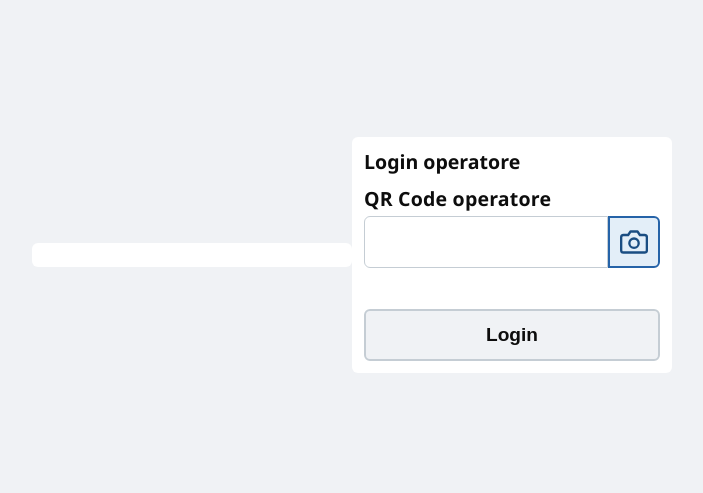
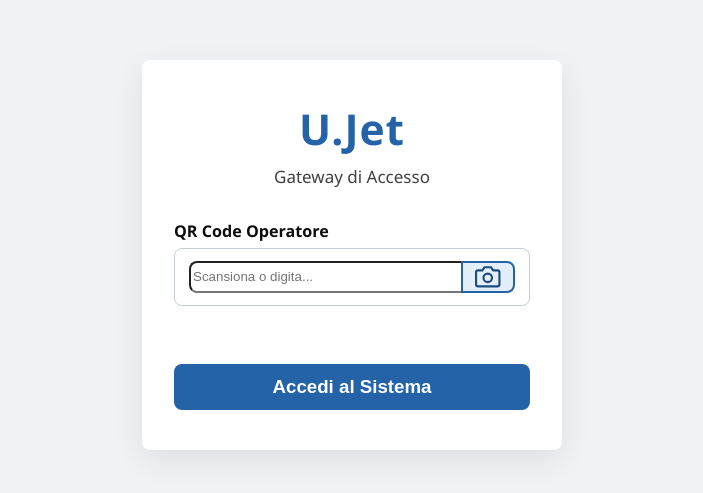
Before and after one commit to depelo/bobine, a website: page index.html in a window 1280 px wide. Shown: the part 145-638 px from the top of the page, without its empty margins (288-991 px from the left). Drawn offline with Linux system fonts and the light colour scheme.

Commit message:
Add new CSS files for styling and update HTML references: Introduce 'bobine.css' and 'index.css' for improved design consistency and layout. Update 'bobine.html' and 'index.html' to link the new stylesheets, enhancing the overall user interface and experience.

```diff
--- /dev/null
+++ b/index.css
@@ -0,0 +1,88 @@
+:root {
+  --primary: #2563a8;
+  --primary-dark: #1a4d82;
+  --bg: #f0f2f5;
+  --bg-content: #fff;
+  --text: #0d0d0d;
+  --text-muted: #404040;
+  --border: #c5cdd4;
+  --danger: #c41e1e;
+  --radius: 8px;
+  --font-family: "Segoe UI", system-ui, Roboto, sans-serif;
+}
+
+* { box-sizing: border-box; }
+html { font-size: 17px; }
+body {
+  margin: 0;
+  min-height: 100dvh;
+  font-family: var(--font-family);
+  color: var(--text);
+  background: var(--bg);
+}
+
+/* --- Layout del Gateway --- */
+.login-wrapper {
+  display: flex;
+  min-height: 100dvh;
+  align-items: center;
+  justify-content: center;
+  padding: 24px;
+}
+
+.login-box {
+  background: var(--bg-content);
+  border-radius: var(--radius);
+  padding: 40px 32px;
+  width: 100%;
+  max-width: 420px;
+  box-shadow: 0 10px 30px rgba(0, 0, 0, 0.08);
+}
+
+.gateway-brand { text-align: center; margin-bottom: 32px; }
+.gateway-brand h1 { color: var(--primary); margin: 0; font-size: 2.5rem; letter-spacing: 1px; }
+.gateway-brand p { color: var(--text-muted); margin: 8px 0 0 0; font-size: 1rem; }
+
+/* --- Form e Controlli --- */
+.login-field { margin-bottom: 16px; }
+.login-field label { display: block; margin-bottom: 6px; font-size: 0.95rem; font-weight: 600; color: var(--text); }
+
+.control {
+  width: 100%;
+  padding: 12px 14px;
+  border: 1px solid var(--border);
+  border-radius: var(--radius);
+  font-size: 1rem;
+  font-family: inherit;
+}
+.control:focus { outline: none; border-color: var(--primary); box-shadow: 0 0 0 3px rgba(37,99,168,0.15); }
+
+.with-icon-btn { display: flex; }
+.with-icon-btn input { border-radius: var(--radius) 0 0 var(--radius); border-right: none; flex: 1; min-width: 0; }
+.icon-btn {
+  display: flex; align-items: center; justify-content: center; width: 54px;
+  border: 2px solid var(--primary); background: #e3eef8; color: var(--primary-dark);
+  cursor: pointer; border-radius: 0 var(--radius) var(--radius) 0; transition: 0.2s;
+}
+.icon-btn:hover { background: #cce0f5; }
+.icon-camera { width: 1.5rem; height: 1.5rem; }
+
+.login-message { min-height: 1.2em; font-size: 0.9rem; color: var(--danger); text-align: center; margin-top: 12px; }
+
+.action-btn { width: 100%; padding: 12px; font-size: 1.1rem; border-radius: var(--radius); cursor: pointer; font-weight: bold; border: none; }
+
+#loginSubmitBtn { background: var(--primary); color: white; transition: 0.2s; width: 100%; }
+#loginSubmitBtn:hover { background: var(--primary-dark); }
+
+/* --- Modali (Scanner & Profilo) --- */
+.scanner-modal { position: fixed; inset: 0; z-index: 300; align-items: center; justify-content: center; padding: 24px; display: none; background: rgba(0, 0, 0, 0.85); }
+.scanner-modal.is-open { display: flex; }
+.scanner-modal-inner { background: var(--bg-content); border-radius: var(--radius); padding: 24px; max-width: 100%; width: 400px; box-shadow: 0 10px 30px rgba(0, 0, 0, 0.5); }
+.scanner-title { margin: 0 0 16px; font-size: 1.3rem; font-weight: bold; border-bottom: 1px solid var(--border); padding-bottom: 8px; color: var(--primary-dark); }
+
+.scanner-cancel { width: 100%; padding: 12px; border: 1px solid var(--border); background: var(--bg); color: var(--text); font-size: 1rem; font-weight: 600; cursor: pointer; border-radius: var(--radius); margin-top: 10px; transition: 0.2s; }
+.scanner-cancel:hover { background: #e2e6ea; }
+
+#scannerContainer { min-height: 250px; border-radius: var(--radius); overflow: hidden; margin-bottom: 16px; background: #000; }
+#scannerContainer video { width: 100%; display: block; }
+.is-hidden { display: none !important; }
--- a/index.html
+++ b/index.html
@@ -2,53 +2,50 @@
 <html lang="it">
   <head>
     <meta charset="UTF-8" />
-    <meta name="viewport" content="width=device-width, initial-scale=1.0" />
-    <title>UJet Gateway</title>
-    <link rel="stylesheet" href="styles.css" />
-    <style>
-      body {
-        min-height: 100vh;
-        display: flex;
-        align-items: center;
-        justify-content: center;
-        background: var(--bg, #0f172a);
-      }
-    </style>
+    <meta name="viewport" content="width=device-width, initial-scale=1.0, viewport-fit=cover" />
+    <meta name="theme-color" content="#2563a8" />
+    <title>UJet Gateway - Login</title>
+    <link rel="manifest" href="manifest.json" />
+    <link rel="stylesheet" href="index.css" />
   </head>
   <body>
-    <div id="gatewayRoot">
-      <div class="scanner-modal-inner">
-        <!-- Il contenuto del login verrà gestito dal markup sottostante -->
-      </div>
-    </div>
 
-    <div id="loginModal" aria-label="Login operatore" style="display:flex; align-items:center; justify-content:center;">
-      <div class="scanner-modal-inner">
-        <p class="scanner-title">Login operatore</p>
+    <div class="login-wrapper">
+      <div id="loginModal" aria-label="Login operatore" class="login-box">
+
+        <div class="gateway-brand">
+          <h1>U.Jet</h1>
+          <p>Gateway di Accesso</p>
+        </div>
+
         <div class="login-field">
-          <label for="loginBarcode">QR Code operatore</label>
+          <label for="loginBarcode">QR Code Operatore</label>
           <div class="control with-icon-btn">
-            <input id="loginBarcode" type="text" autocomplete="off" />
+            <input id="loginBarcode" type="text" autocomplete="off" placeholder="Scansiona o digita..." />
             <button type="button" class="icon-btn" data-action="login-scan-operator" title="Scansiona con fotocamera">
               <svg class="icon-camera" xmlns="http://www.w3.org/2000/svg" viewBox="0 0 24 24" fill="none" stroke="currentColor" stroke-width="2" stroke-linecap="round" stroke-linejoin="round" aria-hidden="true"><path d="M23 19a2 2 0 0 1-2 2H3a2 2 0 0 1-2-2V8a2 2 0 0 1 2-2h4l2-3h6l2 3h4a2 2 0 0 1 2 2z"/><circle cx="12" cy="13" r="4"/></svg>
             </button>
           </div>
         </div>
-        <div class="login-field is-hidden" id="loginPasswordField">
-          <label for="loginPassword">Password</label>
+
+        <div class="login-field is-hidden" id="loginPasswordField" style="margin-top: 20px;">
+          <label for="loginPassword">Password di Sicurezza</label>
           <div class="control">
-            <input id="loginPassword" type="password" autocomplete="off" />
+            <input id="loginPassword" type="password" autocomplete="off" placeholder="Inserisci password..." />
           </div>
         </div>
+
         <div id="loginMessage" class="login-message"></div>
-        <div class="login-actions">
-          <button type="button" class="scanner-cancel" id="loginSubmitBtn">Login</button>
+
+        <div class="login-actions" style="margin-top: 24px;">
+          <button type="button" id="loginSubmitBtn" class="action-btn">Accedi al Sistema</button>
         </div>
+
       </div>
     </div>
 
     <div class="scanner-modal" id="profileModal" aria-hidden="true">
-      <div class="scanner-modal-inner" style="width: 400px; max-width: 95%;">
+      <div class="scanner-modal-inner">
         <p class="scanner-title">Il Mio Profilo</p>
 
         <div style="background: var(--bg); padding: 12px; border-radius: var(--radius); margin-bottom: 20px;">
@@ -78,11 +75,11 @@
             <input type="password" id="profileNewPwd" class="control" autocomplete="new-password">
           </div>
           <p id="profilePwdMsg" style="color: var(--danger); font-size: 0.85rem; margin-bottom: 12px;"></p>
-          <button type="button" class="action-btn" id="profileSavePwdBtn" style="width: 100%; background: var(--primary); color: white; border: none; font-size: 1rem; padding: 10px;">Aggiorna Password</button>
+          <button type="button" class="action-btn" id="profileSavePwdBtn" style="background: var(--primary); color: white;">Aggiorna Password</button>
         </div>
 
         <div class="login-actions" style="margin-top: 24px;">
-          <button type="button" class="scanner-cancel" id="profileCloseBtn" style="width: 100%;">Chiudi</button>
+          <button type="button" class="scanner-cancel" id="profileCloseBtn">Chiudi</button>
         </div>
       </div>
     </div>
```
Also changed, not shown: bobine.html (+1 -1 lines), bobine.css (renamed from styles.css).
